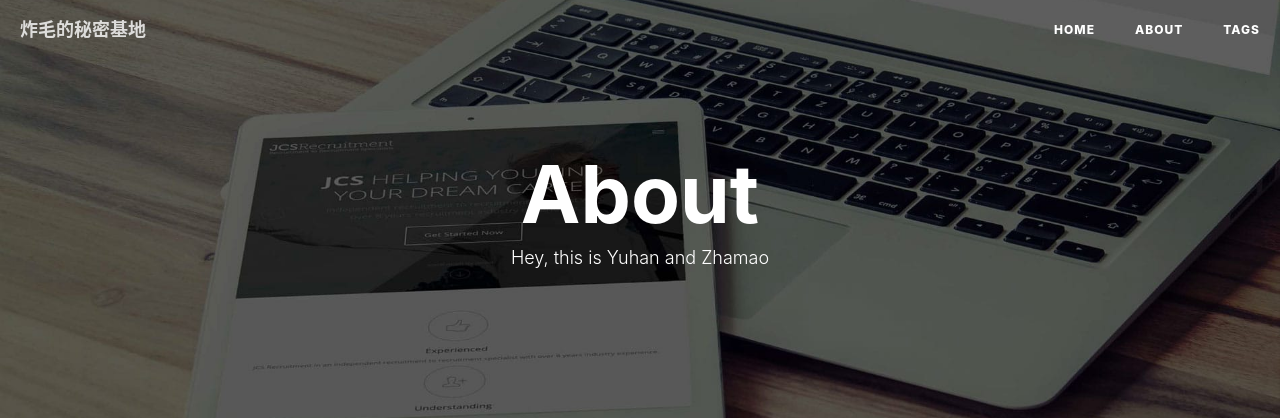
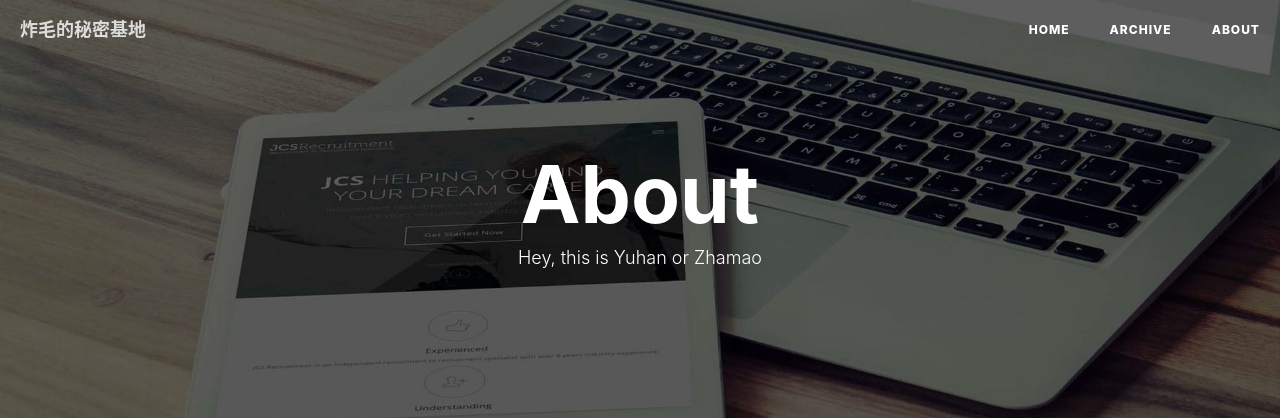
Before and after one commit to lzzmm/lzzmm.github.io, a Jekyll site: the page built from about.html, in a window 1280 px wide. Shown: the top 420 px of the page. Built offline with Jekyll 4.4.1, drawn with Linux system fonts in a browser that asks for light colours; nearby versions of some CDN libraries; comment, search, counter and statistics services are not loaded.

Commit message:
change Tags to Archive

```diff
--- a/tags.html
+++ b/Archive.html
@@ -1,5 +1,5 @@
 ---
-title: Tags
+title: Archive
 layout: default
 description: keep hungry keep foolish
 header-img: "img/tag-bg.jpg"
--- a/about.html
+++ b/about.html
@@ -1,7 +1,7 @@
 ---
 layout: page
 title: "About"
-description: "Hey, this is Yuhan and Zhamao"
+description: "Hey, this is Yuhan or Zhamao"
 header-img: "img/post-bg-rwd.jpg"
 ---
 
```
